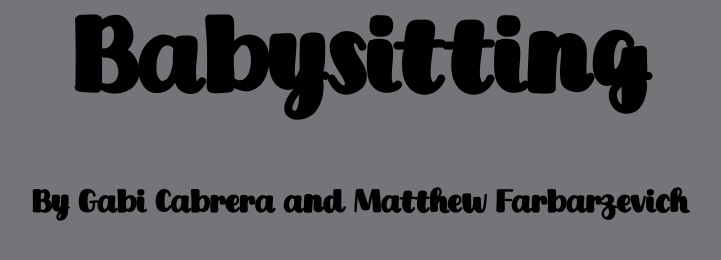
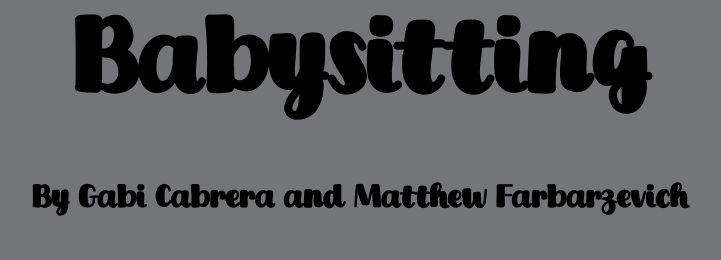
Before and after one commit to Angulorecto/babysitting, a website: page src/html/home.html in a window 1280 px wide. Shown: the whole page, without its empty margins (280-1001 px from the left). Drawn offline with Linux system fonts and the light colour scheme.

Commit message:
Update home.html

```diff
--- a/src/html/home.html
+++ b/src/html/home.html
@@ -6,6 +6,6 @@
   </head>
   <body style="background-color:rgb(116,117,121);">
     <H1 align="center" id="p" style="font-size:100px; font-family:SundayMango; color:black;">Babysitting</H1>
-    <H1 align="center" id="p" style="font-size:30px; font-family:SundayMango; color:black;">By Gabi Cabrera and Matthew Farbarzevich</H1>
+    <H1 align="center" id="p" style="line-height:0.8; font-size:30px; font-family:SundayMango; color:black;">By Gabi Cabrera and Matthew Farbarzevich</H1>
   </body>
 </html>
```
